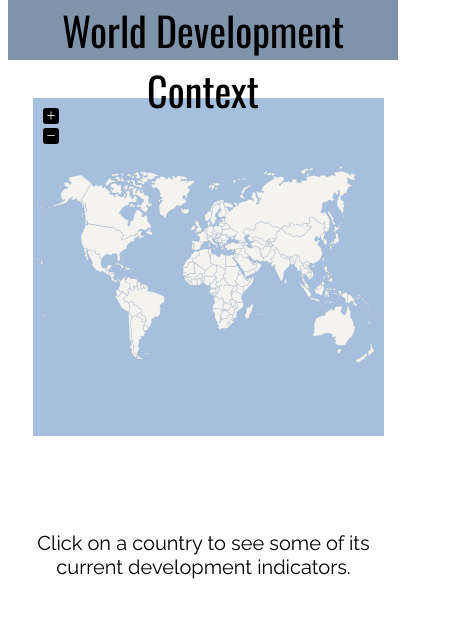
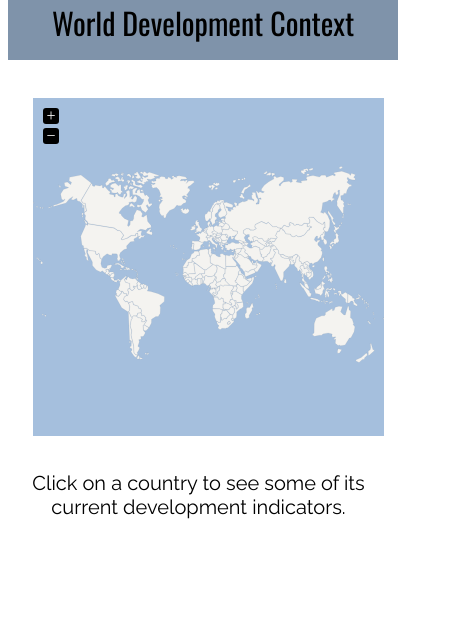
Before and after one commit to adrielbarrettjo/Thinkful-Context, a plain HTML site: page index.html in a window 390 px wide. Shown: the whole page, 454 px wide, since content can reach past the window. Drawn offline with nearby package versions, Linux system fonts and the light colour scheme.

Commit message:
fixed media queries

```diff
--- a/index.css
+++ b/index.css
@@ -37,7 +37,9 @@ header {
 .indicators-page {
   display: inline-block;
 	text-align: center;
-  padding: 75px;
+  padding: 15px;
+  margin-left: 70px;
+  margin-top: 60px;
   width: calc(25vw);
   font-family: 'Raleway', sans-serif;
   font-size: 20px;
@@ -54,33 +56,14 @@ header {
 }
 
 
-/*@media only screen and (max-width : 700px) {*/
-    /*.indicators-page {*/
-        /*display: inline-block;*/
-        /*text-align: center;*/
-        /*padding: 75px;*/
-        /*width: calc(16vw)*/
-    /*}*/
-
-/*}*/
 
 
-/**/
-@media only screen and (max-width : 1100px) {
+/*when the page is below 1000px, do this:*/
+@media only screen and (max-width : 1000px) {
     .indicators-page {
         display: inline-block;
         text-align: center;
-        padding: 75px;
-        width: calc(36vw)
-    }
 
-}
-
-@media only screen and (max-width : 900px) {
-    .indicators-page {
-        display: inline-block;
-        text-align: center;
-        padding: 75px;
         width: calc(20vw)
     }
 
@@ -91,9 +74,9 @@ header {
     .indicators-page {
         display: inline-block;
         text-align: center;
-        padding-top: 75px;
-        padding-left: 20px;
-        width: calc(90vw)
+        width: calc(90vw);
+        margin-top: 0px;
+        margin-left: 0px;
     }
 
     .map {
@@ -107,28 +90,21 @@ header {
 
 }
 
-/*@media only screen and (max-width : 700px) {*/
-    /*.indicators-page {*/
-        /*display: inline-block;*/
-        /*text-align: center;*/
-        /*padding: 75px;*/
-        /*width: calc(10vw)*/
-    /*}*/
+/*when the page is below 800px, do this:*/
+@media only screen and (max-width : 550px) {
 
-/*}*/
-
-@media only screen and (max-width : 979px) {
+    header {
+    font-size: 30px;
 
 }
 
-@media only screen and (max-width : 767px) {
+}
+
+@media only screen and (max-width : 310px) {
+
+    header {
+    font-size: 20px;
 
 }
 
-@media only screen and (max-width : 480px) {
-
 }
-
-@media only screen and (max-width : 320px) {
-
-}
```
